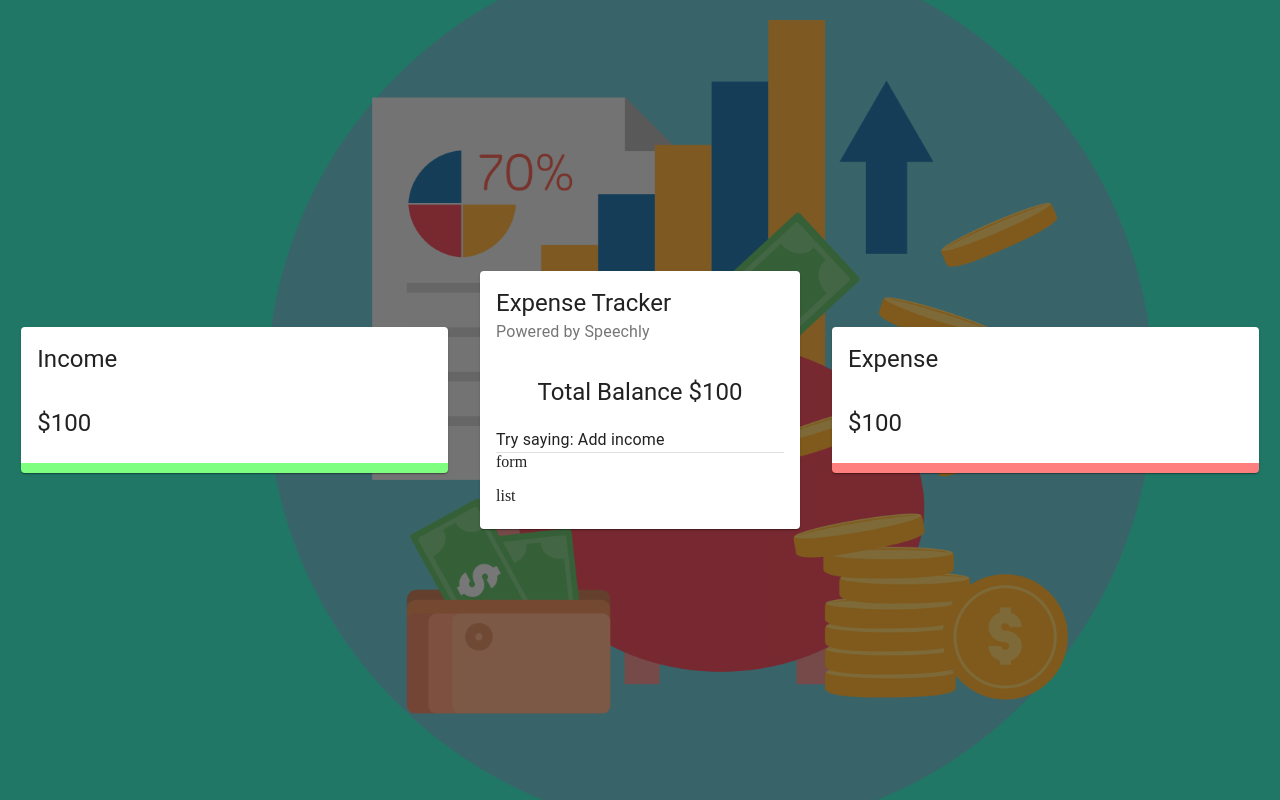
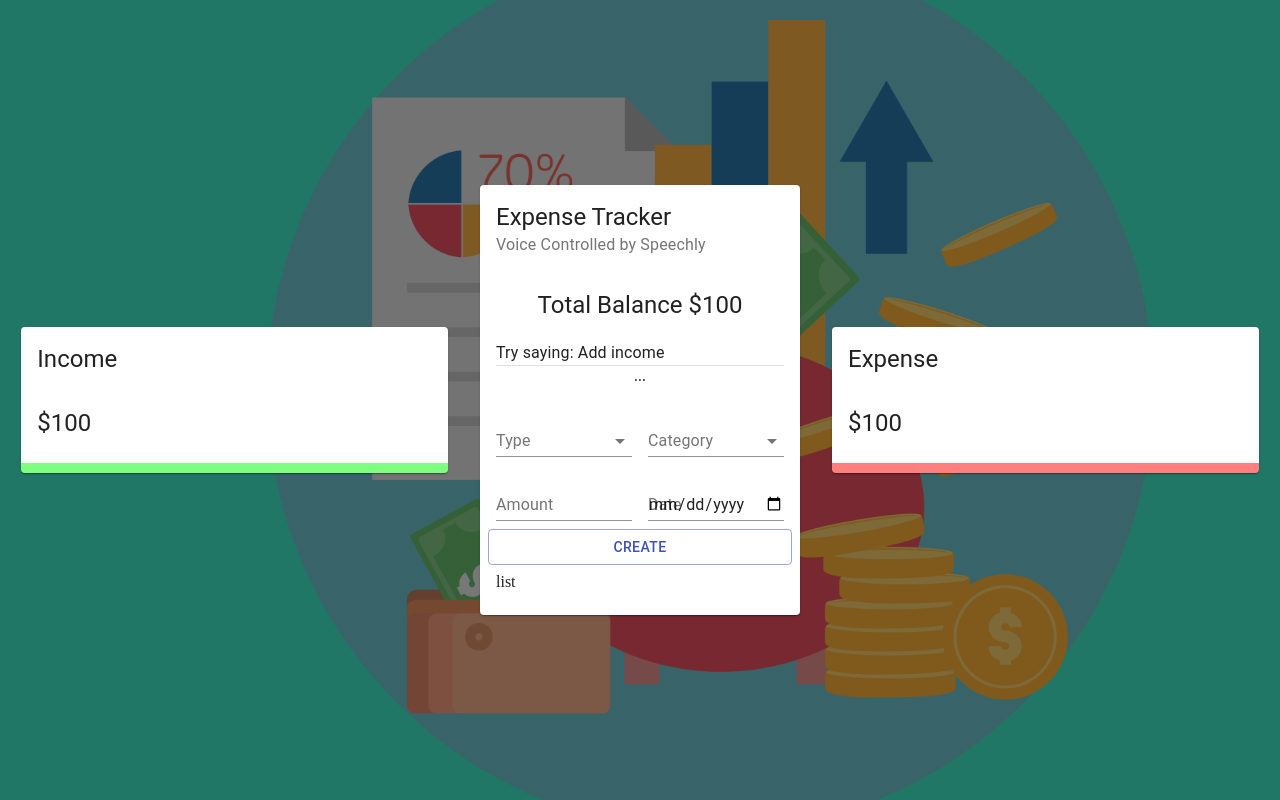
Before and after one commit to dhvaneshshah97/Speechly_Expense_Tracker_React, a React (Create React App) app: page / in a window 1280 px wide. Built offline with nearby package versions, Linux system fonts and the light colour scheme.

Commit message:
Add Form in Main Component

```diff
--- /dev/null
+++ b/src/components/Main/Form/Form.jsx
@@ -0,0 +1,44 @@
+import React from 'react';
+import { TextField, Typography, Grid, Button, FormControl, InputLabel, Select, MenuItem } from '@material-ui/core';
+
+import useStyles from './styles';
+
+const Form = () => {
+    const classes = useStyles();
+    return (
+        <Grid container spacing={2}>
+            <Grid item xs={12}>
+                <Typography align="center" variant="subtitle2" gutterBottom>
+                    ...
+                </Typography>
+            </Grid>
+            <Grid item xs={6}>
+                <FormControl fullWidth>
+                    <InputLabel>Type</InputLabel>
+                    <Select>
+                        <MenuItem value="Income" >Income</MenuItem>
+                        <MenuItem value="Expense" >Expense</MenuItem>
+                    </Select>
+                </FormControl>
+            </Grid>
+            <Grid item xs={6} >
+                <FormControl fullWidth >
+                    <InputLabel>Category</InputLabel>
+                    <Select>
+                        <MenuItem value="business">Business</MenuItem>
+                        <MenuItem value="salary">Salary</MenuItem>
+                    </Select>
+                </FormControl>
+            </Grid>
+            <Grid item xs={6}>
+                <TextField type="number" label="Amount" fullWidth />
+            </Grid>
+            <Grid item xs={6}>
+                <TextField type="date" label="Date" fullWidth />
+            </Grid>
+            <Button classname={classes.button} variant="outlined" color="primary" fullWidth >Create</Button>
+        </Grid>
+    )
+}
+
+export default Form;
--- /dev/null
+++ b/src/components/Main/Form/styles.js
@@ -0,0 +1,12 @@
+import { makeStyles } from '@material-ui/core/styles';
+
+export default makeStyles(() => ({
+    radioGroup: {
+        display: 'flex',
+        justifyContent: 'center',
+        marginBottom: '-10px',
+    },
+    button: {
+        marginTop: '20px',
+    },
+}));
--- a/src/components/Main/Main.jsx
+++ b/src/components/Main/Main.jsx
@@ -1,12 +1,13 @@
 import React from 'react';
 import { Card, CardHeader, CardContent, Typography, Grid, Divider } from '@material-ui/core';
 import useStyles from './styles';
+import Form from './Form/Form';
 
 const Main = () => {
     const classes = useStyles();
     return (
         <Card className={classes.root}>
-            <CardHeader title="Expense Tracker" subheader="Powered by Speechly" />
+            <CardHeader title="Expense Tracker" subheader="Voice Controlled by Speechly" />
             <CardContent>
                 <Typography align="center" variant="h5">Total Balance $100</Typography>
                 <Typography variant="subtitle1" style={{ lineHeight: '1.5em', marginTop: '20px' }}>
@@ -14,7 +15,7 @@
                     Try saying: Add income
                 </Typography>
                 <Divider />
-                form
+                <Form />
             </CardContent>
             <CardContent className={classes.cartContent} >
                 <Grid container spacing={2}>
```
